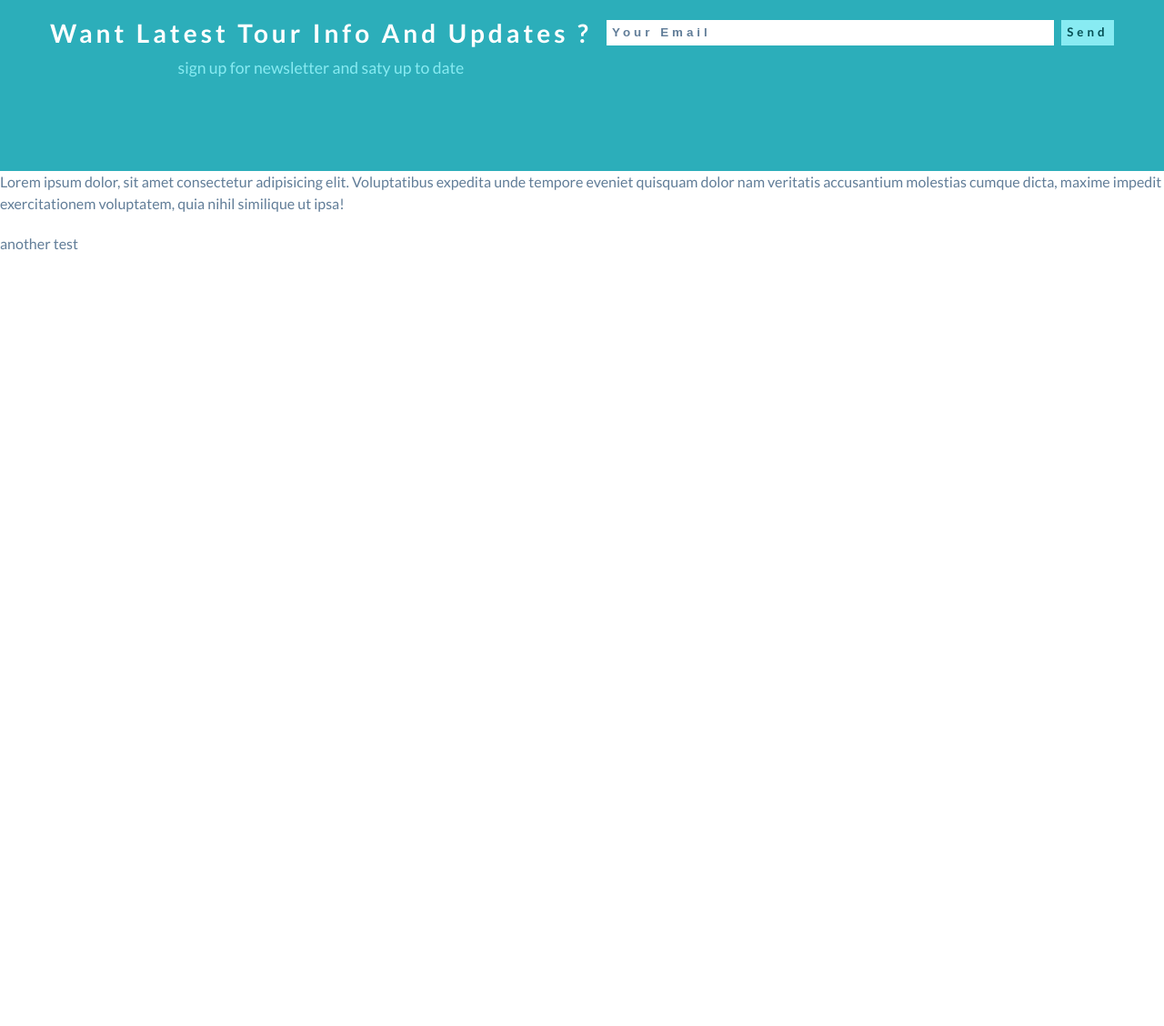
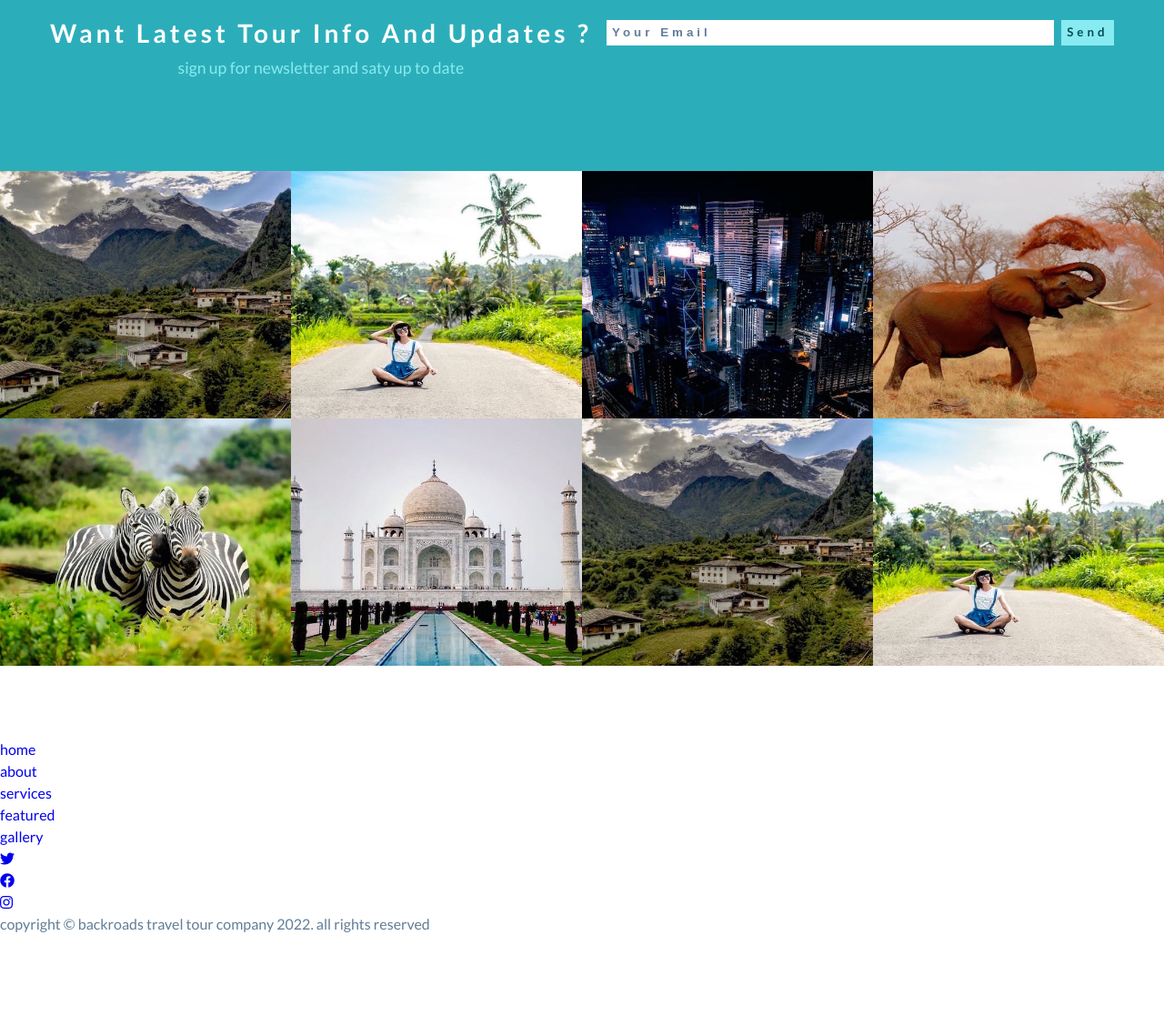
Before and after one commit to greluma/backroads-tour-study, a plain HTML site: page index.html in a window 1280 px wide. Shown: the part 3227-4355 px from the top of the page at 91% size. Before the commit the page ends 3527 px from the top, so only its background shows below. Drawn offline with Linux system fonts and the light colour scheme.

Commit message:
new advances

```diff
--- a/css/styles.css
+++ b/css/styles.css
@@ -541,6 +541,51 @@ Gallery
 ===============
 */
 
+.gallery-img-container {
+  position: relative;
+  background: var(--clr-primary-5);
+}
+
+.gallery-icon {
+  position: absolute;
+  top: 50%;
+  left: 50%;
+  font-size: 2rem;
+  transform: translate(-50%, -50%);
+  color: var(--clr-white);
+  opacity: 0;
+  cursor: pointer;
+  transition: var(--transition);
+}
+
+.gallery-img {
+  height: 17rem;
+  object-fit: cover;
+  transition: var(--transition);
+}
+
+.gallery-img-container:hover .gallery-img {
+  opacity: 0.5;
+}
+.gallery-img-container:hover .gallery-icon {
+  opacity: 1;
+}
+
+@media screen and (min-width: 700px) {
+  .gallery-center {
+    display: flex;
+    flex-wrap: wrap;
+  }
+  .gallery-img-container {
+    flex: 0 0 50%;
+  }
+}
+@media screen and (min-width: 1100px) {
+  .gallery-img-container {
+    flex: 0 0 25%;
+  }
+}
+
 /*
 ===============
 Footer
--- a/index.html
+++ b/index.html
@@ -19,7 +19,7 @@
     <!-- header  -->
     <!-- navbar -->
     <!-- hero -->
-    <div class="hero">
+    <div class="hero" id="home">
       <div class="hero-banner">
         <h1>continue exploring</h1>
         <p>
@@ -270,25 +270,152 @@
         </form>
       </div>
     </section>
-
     <!-- end of contact -->
 
     <!-- gallery  -->
-
+    <section id="gallery">
+      <div class="gallery-center">
+        <!-- single item -->
+        <article class="gallery-img-container">
+          <img src="./images/tour-1.jpeg" alt="" class="gallery-img" />
+          <a href="#" class="gallery-icon"
+            >p
+            <i class="fas fa-search"></i>
+          </a>
+        </article>
+        <!-- end of single item -->
+        <!-- single item -->
+        <article class="gallery-img-container">
+          <img src="./images/tour-2.jpeg" alt="" class="gallery-img" />
+          <a href="#" class="gallery-icon">
+            <i class="fas fa-search"></i>
+          </a>
+        </article>
+        <!-- end of single item -->
+        <!-- single item -->
+        <article class="gallery-img-container">
+          <img src="./images/tour-3.jpeg" alt="" class="gallery-img" />
+          <a href="#" class="gallery-icon">
+            <i class="fas fa-search"></i>
+          </a>
+        </article>
+        <!-- end of single item -->
+        <!-- single item -->
+        <article class="gallery-img-container">
+          <img src="./images/tour-4.jpeg" alt="" class="gallery-img" />
+          <a href="#" class="gallery-icon">
+            <i class="fas fa-search"></i>
+          </a>
+        </article>
+        <!-- end of single item -->
+        <!-- single item -->
+        <article class="gallery-img-container">
+          <img src="./images/tour-5.jpeg" alt="" class="gallery-img" />
+          <a href="#" class="gallery-icon">
+            <i class="fas fa-search"></i>
+          </a>
+        </article>
+        <!-- end of single item -->
+        <!-- single item -->
+        <article class="gallery-img-container">
+          <img src="./images/tour-6.jpeg" alt="" class="gallery-img" />
+          <a href="#" class="gallery-icon">
+            <i class="fas fa-search"></i>
+          </a>
+        </article>
+        <!-- end of single item -->
+        <!-- single item -->
+        <article class="gallery-img-container">
+          <img src="./images/tour-1.jpeg" alt="" class="gallery-img" />
+          <a href="#" class="gallery-icon">
+            <i class="fas fa-search"></i>
+          </a>
+        </article>
+        <!-- end of single item -->
+        <!-- single item -->
+        <article class="gallery-img-container">
+          <img src="./images/tour-2.jpeg" alt="" class="gallery-img" />
+          <a href="#" class="gallery-icon">
+            <i class="fas fa-search"></i>
+          </a>
+        </article>
+        <!-- end of single item -->
+      </div>
+    </section>
     <!-- end of gallery  -->
 
     <!-- footer -->
+    <footer class="section footer">
+      <!-- footer links -->
+      <ul class="footer-links">
+        <!-- single link -->
+        <li>
+          <a href="#home" class="footer-link scroll-link">home</a>
+        </li>
+        <!-- end of single link -->
+        <!-- single link -->
+        <li>
+          <a href="#about" class="footer-link scroll-link">about</a>
+        </li>
+        <!-- end of single link -->
+        <!-- single link -->
+        <li>
+          <a href="#services" class="footer-link scroll-link">services</a>
+        </li>
+        <!-- end of single link -->
+        <!-- single link -->
+        <li>
+          <a href="#featured" class="footer-link scroll-link">featured</a>
+        </li>
+        <!-- end of single link -->
+        <!-- single link -->
+        <li>
+          <a href="#gallery" class="footer-link scroll-link">gallery</a>
+        </li>
+        <!-- end of single link -->
+      </ul>
+      <!-- end of footer links -->
+      <!-- footer icons -->
+      <ul class="footer-icons">
+        <!-- single icon -->
+        <li>
+          <a href="https://www.twitter.com" target="_blank" class="footer-icon">
+            <i class="fab fa-twitter"></i>
+          </a>
+        </li>
+        <!-- end single icon -->
+        <!-- single icon -->
+        <li>
+          <a
+            href="https://www.facebook.com"
+            target="_blank"
+            class="footer-icon"
+          >
+            <i class="fab fa-facebook"></i>
+          </a>
+        </li>
+        <!-- end single icon -->
+        <!-- single icon -->
+        <li>
+          <a
+            href="https://www.instagram.com"
+            target="_blank"
+            class="footer-icon"
+          >
+            <i class="fab fa-instagram"></i>
+          </a>
+        </li>
+        <!-- end single icon -->
+      </ul>
+      <!-- end of footer icons -->
+
+      <p class="copyright">
+        copyright &copy; backroads travel tour company
+        <span id="date"></span>. all rights reserved
+      </p>
+    </footer>
 
     <!-- js -->
-
-    <!-- test -->
-    <p>
-      Lorem ipsum dolor, sit amet consectetur adipisicing elit. Voluptatibus
-      expedita unde tempore eveniet quisquam dolor nam veritatis accusantium
-      molestias cumque dicta, maxime impedit exercitationem voluptatem, quia
-      nihil similique ut ipsa!
-    </p>
-    <p>another test</p>
     <script src="./js/app.js"></script>
   </body>
 </html>
```
